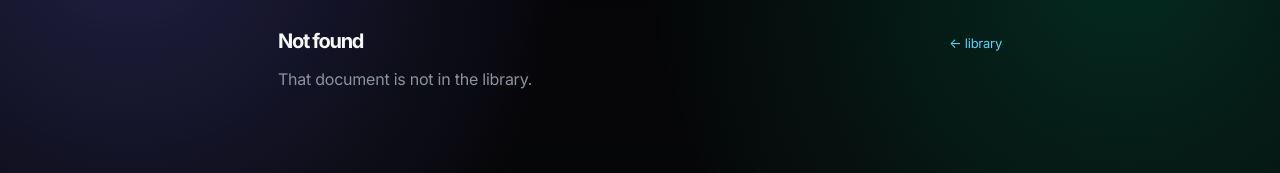
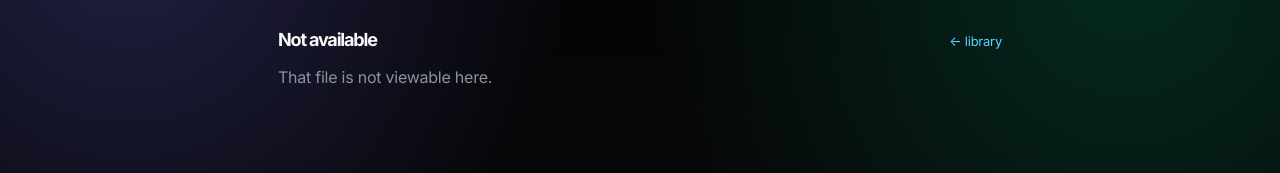
Before and after one commit to jcrypto420/COMMANDER, a Next.js app: page /docs/view in a window 1280 px wide. Before the commit this address had no page. Shown: the top 173 px of the page. Built offline with nearby package versions, Linux system fonts and the light colour scheme.

Commit message:
library: clickable repo paths in rendered docs (md -> viewer, pdf/audio/img -> files route); jobs/ + gates/ allowed in files route; media content types

```diff
--- a/app/docs/[slug]/page.jsx
+++ b/app/docs/[slug]/page.jsx
@@ -1,6 +1,6 @@
 import fs from 'fs';
 import { marked } from 'marked';
-import { resolveDoc } from '../library';
+import { resolveDoc, linkifyRepoPaths } from '../library';
 
 export const dynamic = 'force-dynamic';
 
@@ -12,7 +12,7 @@ export default async function DocView({ params }) {
   if (doc) {
     try {
       const raw = fs.readFileSync(doc.absPath, 'utf8');
-      html = marked.parse(raw, { gfm: true, breaks: false });
+      html = linkifyRepoPaths(marked.parse(raw, { gfm: true, breaks: false }));
     } catch {
       missing = true;
     }
--- a/app/docs/library.js
+++ b/app/docs/library.js
@@ -20,3 +20,38 @@ export function resolveDoc(slug) {
   if (!doc) return null;
   return { ...doc, absPath: path.join(ROOT, doc.file) };
 }
+
+import fs from 'fs';
+
+const BLOCKED = [/(^|\/)\./, /secret/i, /credential/i, /token/i, /wallet/i, /seed/i, /node_modules\//];
+
+export function safeMdPath(rel) {
+  const clean = String(rel || '').trim();
+  if (!clean || clean.includes('..') || path.isAbsolute(clean)) return null;
+  if (!clean.endsWith('.md')) return null;
+  if (BLOCKED.some((pattern) => pattern.test(clean))) return null;
+  const abs = path.resolve(ROOT, clean);
+  if (!abs.startsWith(ROOT + path.sep)) return null;
+  if (!fs.existsSync(abs)) return null;
+  return { rel: clean, abs };
+}
+
+function hrefFor(rel) {
+  const inLibrary = LIBRARY.find((entry) => entry.file === rel);
+  if (inLibrary) return `/docs/${inLibrary.slug}`;
+  if (rel.endsWith('.md')) return `/docs/view?f=${encodeURIComponent(rel)}`;
+  return '/files/' + rel.split('/').map(encodeURIComponent).join('/');
+}
+
+export function linkifyRepoPaths(html) {
+  const pathPattern = /<code>([A-Za-z0-9][\w./ -]*\.(?:md|pdf|png|jpe?g|gif|svg|mp3|mp4|html|json|csv))<\/code>/g;
+  let out = html.replace(pathPattern, (match, rel) => {
+    if (!fs.existsSync(path.join(ROOT, rel)) || BLOCKED.some((pattern) => pattern.test(rel))) return match;
+    return `<a href="${hrefFor(rel)}"><code>${rel}</code></a>`;
+  });
+  out = out.replace(/href="((?!https?:|\/|#)[\w./ -]+\.md)"/g, (match, rel) => {
+    if (!fs.existsSync(path.join(ROOT, rel))) return match;
+    return `href="${hrefFor(rel)}"`;
+  });
+  return out;
+}
--- /dev/null
+++ b/app/docs/view/page.jsx
@@ -0,0 +1,29 @@
+import fs from 'fs';
+import { marked } from 'marked';
+import { safeMdPath, linkifyRepoPaths } from '../library';
+
+export const dynamic = 'force-dynamic';
+
+export default async function DocFreeView({ searchParams }) {
+  const { f } = await searchParams;
+  const doc = safeMdPath(f);
+  let html = '';
+  if (doc) {
+    const raw = fs.readFileSync(doc.abs, 'utf8');
+    html = linkifyRepoPaths(marked.parse(raw, { gfm: true, breaks: false }));
+  }
+
+  return (
+    <main className="shell" style={{ maxWidth: 760 }}>
+      <div style={{ display: 'flex', alignItems: 'baseline', justifyContent: 'space-between', margin: '14px 0 10px', gap: 12 }}>
+        <h1 style={{ fontSize: 18, margin: 0, wordBreak: 'break-all' }}>{doc ? doc.rel : 'Not available'}</h1>
+        <a href="/docs" style={{ color: 'var(--blue)', fontSize: 13, textDecoration: 'none', whiteSpace: 'nowrap' }}>← library</a>
+      </div>
+      {!doc ? (
+        <p style={{ color: 'var(--muted)' }}>That file is not viewable here.</p>
+      ) : (
+        <article className="panel doc-prose" style={{ padding: '20px 22px', borderRadius: 16 }} dangerouslySetInnerHTML={{ __html: html }} />
+      )}
+    </main>
+  );
+}
--- a/app/files/[...path]/route.js
+++ b/app/files/[...path]/route.js
@@ -9,7 +9,9 @@ const ALLOWED_PREFIXES = [
   'docs/',
   'dashboard/',
   'exports/',
-  'prototypes/'
+  'prototypes/',
+  'jobs/',
+  'gates/'
 ];
 const ALLOWED_ROOT_FILES = new Set([
   'MORNING_REPORT.md',
@@ -52,7 +54,11 @@ function contentType(filePath) {
     '.gif': 'image/gif',
     '.webp': 'image/webp',
     '.css': 'text/css; charset=utf-8',
-    '.js': 'text/javascript; charset=utf-8'
+    '.js': 'text/javascript; charset=utf-8',
+    '.pdf': 'application/pdf',
+    '.mp3': 'audio/mpeg',
+    '.mp4': 'video/mp4',
+    '.wav': 'audio/wav'
   }[ext] || 'application/octet-stream';
 }
 
```
